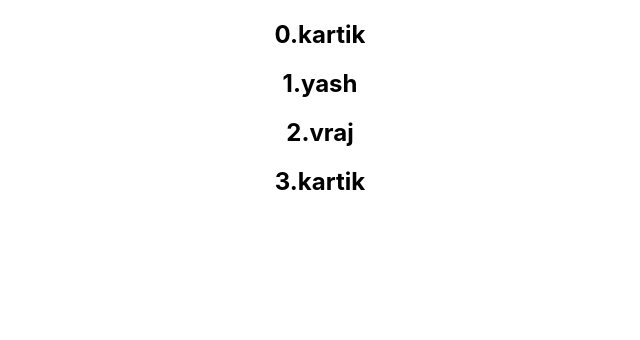
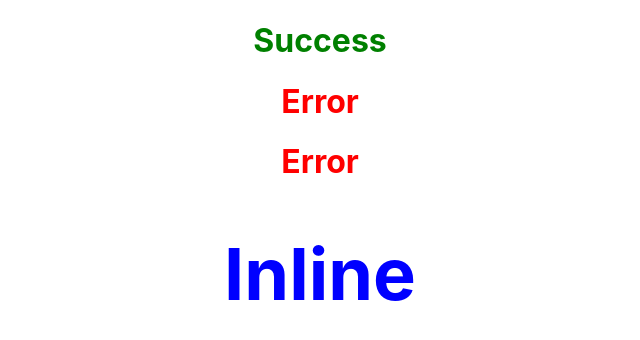
Before and after one commit to kartikBhanderi/React, a React (Create React App) app in the folder hello/: page / in a window 1280 px wide. Shown: the top 340 px of the page, without its empty margins (320-960 px from the left). Built offline with nearby package versions, Linux system fonts and the light colour scheme.

Commit message:
basic css

```diff
--- a/hello/src/App.js
+++ b/hello/src/App.js
@@ -12,12 +12,20 @@
 import ParentComponent from './components/ParentComponent';
 import UserGreeting from './components/UserGreeting';
 import NameList from './components/NameList';
+import Stylesheet from './components/Stylesheet';
+import Inline from './components/Inline';
+import './appStyles.css'
+import styles from './appStyles.module.css'
 
 function App() {
   return (
     <div className="App">
 
-     <NameList />
+      <h1 className={styles.success}>Success</h1>
+      <h1 className="error">Error</h1>
+      <Inline />
+      {/* <Stylesheet  primary={true} /> */}
+      {/* <NameList /> */}
       {/* <UserGreeting /> */}
       {/* <ParentComponent />      */}
       {/* <FunctionClick />
--- /dev/null
+++ b/hello/src/appStyles.css
@@ -0,0 +1,3 @@
+.error {
+    color: red
+}
--- /dev/null
+++ b/hello/src/appStyles.module.css
@@ -0,0 +1,3 @@
+.success {
+    color: green;
+}
--- /dev/null
+++ b/hello/src/components/Inline.js
@@ -0,0 +1,19 @@
+import React from 'react'
+
+const heading = {
+    fontSize: '72px',
+    color: 'blue'
+}
+
+function Inline() {
+    return (
+        <div>
+
+            {/* <h1 className={styles.success}>Success</h1> */}
+            <h1 className="error">Error</h1>
+            <h1 style={heading}>Inline</h1>
+        </div>
+    )
+}
+
+export default Inline
--- /dev/null
+++ b/hello/src/components/Stylesheet.js
@@ -0,0 +1,13 @@
+import React from 'react'
+import './myStyles.css'
+
+function Stylesheet(props) {
+    let className = props.primary ? 'primary' : ''
+    return (
+        <div>
+            <h1 className={`${className} font-xl`}>StyleSheets</h1>
+        </div>
+    )
+}
+
+export default Stylesheet
--- /dev/null
+++ b/hello/src/components/myStyles.css
@@ -0,0 +1,7 @@
+.primary {
+    color: orange;
+}
+
+.font-xl {
+    font-size: 72px;
+}
```
Also changed, not shown: hello/React_YT_learning.txt, 1 other file (tests, documents, lock files or other folders).
